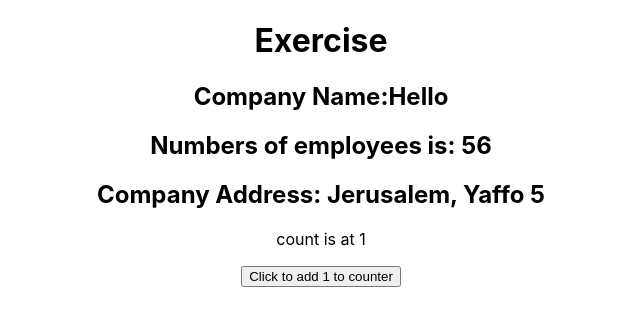
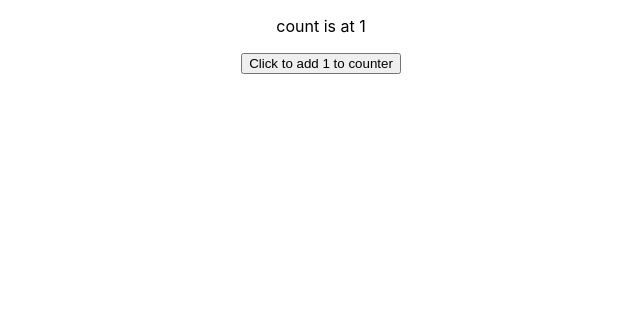
Before and after one commit to TzionDe/company, a React (Create React App) app: page / in a window 1280 px wide. Shown: the top 326 px of the page, without its empty margins (319-959 px from the left). Built offline with nearby package versions, Linux system fonts and the light colour scheme.

Commit message:
update EX2

```diff
--- a/src/App.js
+++ b/src/App.js
@@ -5,8 +5,6 @@ import Counter from './Counter';
 function App() {
   return (
     <div className="App">
-      <h1>Exercise</h1>
-      <Company company_name="Hello" num_of_employees="56" company_address="Jerusalem, Yaffo 5" />
       <Counter></Counter>
     </div>
   );
```
